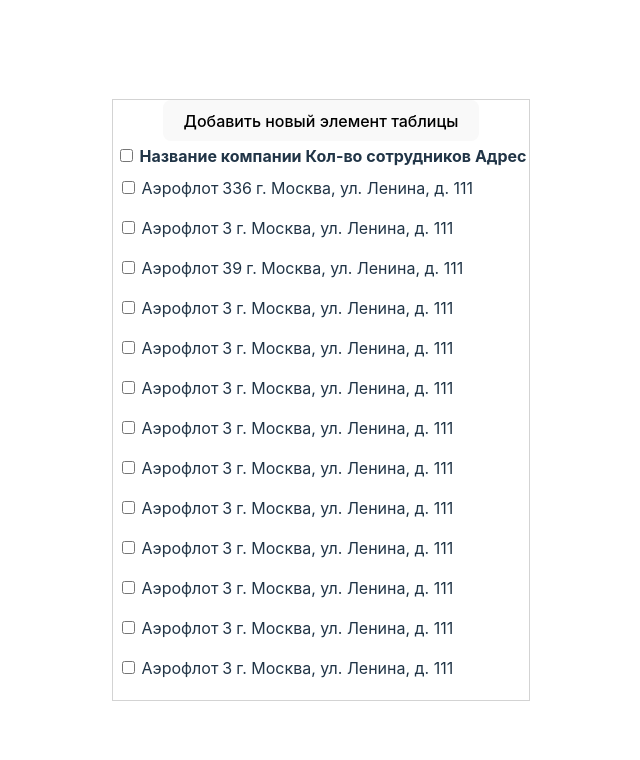
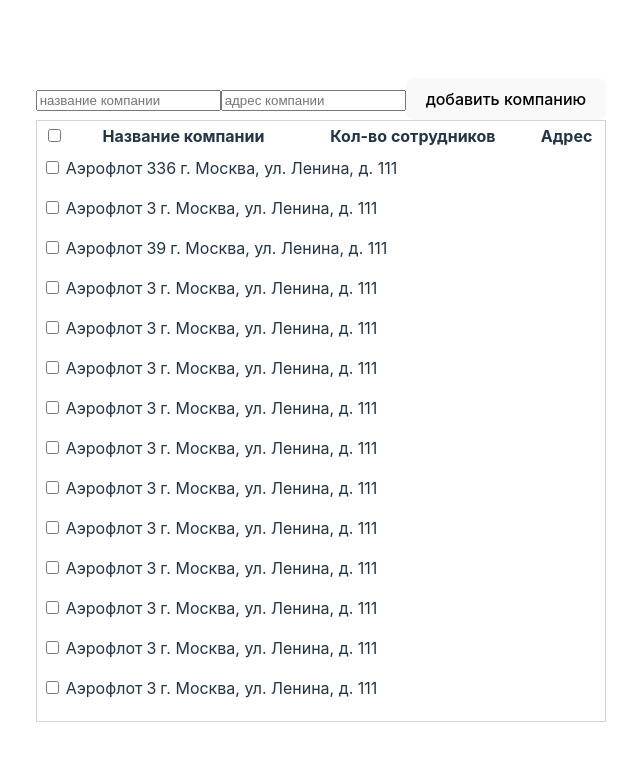
Before and after one commit to detkovvv/companies_table, a React (Vite) app: page / in a window 1280 px wide. Shown: the top 760 px of the page, without its empty margins (319-959 px from the left). Built offline with nearby package versions, Linux system fonts and the light colour scheme.

Commit message:
add form

```diff
--- a/src/components/CommonTable/CommonTable.tsx
+++ b/src/components/CommonTable/CommonTable.tsx
@@ -26,7 +26,6 @@
         dispatch(removeCompany(companyList))
         setCompanyList([]);
     };
-    console.log(companyList);
 
     const handleRemoveEmployee = () => {
         dispatch(removeEmployee(employeeList))
--- a/src/components/CompanyTable/CompanyTable.tsx
+++ b/src/components/CompanyTable/CompanyTable.tsx
@@ -1,4 +1,4 @@
-
+import {CompanyForm} from '../Forms/CompanyForm';
 import { Table } from '../Table/Table';
 
 export const CompanyTable = ({ onChoose, data, onChange }) => {
@@ -13,11 +13,13 @@
     const body = data.map(({ name, staff, address, id }) => ({
         name,
         staff,
-        address: address,
+        address,
         id,
     }));
 
     return (
+        <div style={{display: 'flex', flexDirection: 'column'}}>
+            <CompanyForm />
             <Table
                 body={body}
                 head={head}
@@ -26,5 +28,6 @@
                 order={order}
                 withAction
             />
+        </div>
     );
 };
--- a/src/components/EmployeesTable/EmployeesTable.tsx
+++ b/src/components/EmployeesTable/EmployeesTable.tsx
@@ -1,6 +1,7 @@
 import { type FC, useMemo } from 'react';
 
 import { type CompanyFullType } from '../../utils/types';
+import { EmployeeForm } from '../Forms/EmployeeForm';
 import { Table } from '../Table/Table';
 
 type EmployeesTableProps = {
@@ -29,6 +30,8 @@
     if (currentCompany.length !== 1) return null;
 
     return (
+        <div style={{display: 'flex', flexDirection: 'column'}}>
+            <EmployeeForm />
             <Table
                 body={employeesData}
                 head={head}
@@ -37,5 +40,7 @@
                 order={order}
                 withAction
             />
+        </div>
+
     );
 };
--- /dev/null
+++ b/src/components/Forms/CompanyForm.tsx
@@ -0,0 +1,35 @@
+import { type FC, type FormEvent } from 'react';
+
+import { addCompany } from '../../store/reducers/CompaniesSlice';
+import { useAppDispatch } from '../../utils/hooks/reduxHooks';
+import { useInputValue } from '../../utils/hooks/useInput';
+import { type CompanyFullType } from '../../utils/types';
+
+export const CompanyForm: FC = () => {
+    const dispatch = useAppDispatch();
+    const [name, handleChangeName, clearNameField] = useInputValue();
+    const [address, handleChangeAddress, clearAddressField] = useInputValue();
+
+    const handleAddNewCompany = (event: FormEvent<HTMLFormElement>) =>{
+        event.preventDefault();
+        const newCompany: CompanyFullType = {
+            name: name,
+            address: address,
+            employees: [],
+            stuff: 0,
+            id: crypto.randomUUID(),
+            isSelected: false
+        }
+        dispatch(addCompany(newCompany));
+        clearNameField();
+        clearAddressField();
+    }
+
+    return (
+        <form onSubmit={handleAddNewCompany}>
+            <input onChange={handleChangeName} placeholder='название компании' required type='text' value={name} />
+            <input onChange={handleChangeAddress} placeholder='адрес компании' required type='text' value={address} />
+            <button type='submit'>добавить компанию</button>
+        </form>
+    )
+};
--- /dev/null
+++ b/src/components/Forms/EmployeeForm.tsx
@@ -0,0 +1,36 @@
+import { type FC, type FormEvent } from 'react';
+
+import { useAppDispatch } from '../../utils/hooks/reduxHooks';
+import { useInputValue } from '../../utils/hooks/useInput';
+import {  type EmployeeType } from '../../utils/types';
+
+export const EmployeeForm: FC = () => {
+    const dispatch = useAppDispatch();
+    const [surname, handleChangeSurname, clearSurnameField] = useInputValue();
+    const [name, handleChangeName, clearNameField] = useInputValue();
+    const [position, handleChangePosition, clearPositionField] = useInputValue();
+
+    const handleAddEmployee = (event: FormEvent<HTMLFormElement>) =>{
+        event.preventDefault();
+        const newEmployee: EmployeeType = {
+            surname: surname,
+            name: name,
+            position: position,
+            id: crypto.randomUUID(),
+            isSelected: false
+        }
+        dispatch(addEmployee(newEmployee));
+        clearNameField();
+        clearSurnameField();
+        clearPositionField();
+    }
+
+    return (
+        <form onSubmit={handleAddEmployee}>
+            <input onChange={handleChangeSurname} placeholder='фамилия' required type='text' value={surname} />
+            <input onChange={handleChangeName} placeholder='имя' required type='text' value={name} />
+            <input onChange={handleChangePosition} placeholder='должность' required type='text' value={position} />
+            <button type='submit'>добавить сотрудника</button>
+        </form>
+    )
+};
--- a/src/components/Table/Table.tsx
+++ b/src/components/Table/Table.tsx
@@ -10,7 +10,6 @@
     order: string[];
     withAction?: boolean;
     onChoose?: (value: string[]) => void;
-    openAddElementField: () => void;
 };
 
 export const Table: FC<TableProps> = ({
@@ -19,7 +18,6 @@
                                           order,
                                           withAction = false,
                                           onChoose,
-                                          openAddElementField,
                                       }) => {
     const sortedHead = getHeaderFromObject({ order, head });
 
@@ -45,7 +43,6 @@
         <div ref={scrollElementRef}
              style={{ height: containerHeight, overflow: 'auto', border: '1px solid lightgrey' }}>
             <div style={{ height: totalHeight }}>
-                <button onClick={openAddElementField}>Добавить новый элемент таблицы</button>
                 <table style={{ width: '100%' }}>
                     <thead>
                     {withAction && (
--- a/src/store/reducers/CompaniesSlice.ts
+++ b/src/store/reducers/CompaniesSlice.ts
@@ -30,9 +30,10 @@
             state.isLoading = false;
             state.error = action.payload;
         },
-        // checkedCompany: (state, action)=>{
-        //     state.companies.
-        // }
+        checkedCompany: (state, action:PayloadAction<string>)=>{
+           const checkedCompany = state.companies.find(company => company.id === action.payload);
+            checkedCompany.isSelected = !checkedCompany.isSelected
+        },
         addCompany: (state, action: PayloadAction<CompanyFullType>) => {
             state.companies.push(action.payload);
         },
--- /dev/null
+++ b/src/utils/hooks/useInput.ts
@@ -0,0 +1,13 @@
+import { type ChangeEvent, useCallback, useState } from 'react';
+
+export const useInputValue = () => {
+    const [value, setValue] = useState('');
+
+    const handleChangeValue = useCallback(
+        (event: ChangeEvent<HTMLInputElement>) => setValue(event.target.value),
+        [],
+    );
+    const clearValue = () => setValue('');
+
+    return [value, handleChangeValue, clearValue] as const;
+};
```
Also changed, not shown: src/store/reducers/EmployeesSlice.ts (added). Lines whose indentation alone changed are shown as unchanged.
